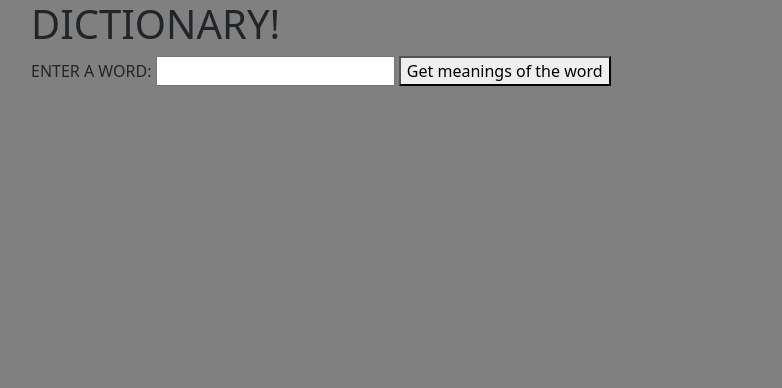
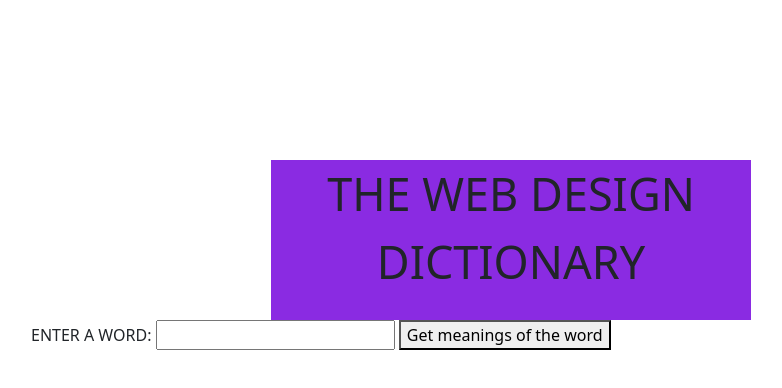
Before and after one commit to justemma06/Dictionary-webpage, a website built with webpack: page src/index.html in a window 1280 px wide. Shown: the whole page, without its empty margins (51-833 px from the left). Built offline with nearby package versions, Linux system fonts and the light colour scheme.

Commit message:
add ui design in process

```diff
--- a/src/css/styles.css
+++ b/src/css/styles.css
@@ -1,3 +1,12 @@
 body{
-    background-color: gray;
 }
+
+#web-con{
+    width: 30rem;
+    height: 10rem;
+    background-color: blueviolet;
+    font-size: 45px;
+    text-align: center;
+    margin-top: 10rem;
+    margin-left: 15rem;
+}
--- a/src/index.html
+++ b/src/index.html
@@ -6,7 +6,8 @@
 
 <body>
     <div class="container">
-        <h1>DICTIONARY!</h1>
+        <div id="web-con">THE WEB DESIGN <br> DICTIONARY</div>
+
         <label for="location">ENTER A WORD:</label>
         <input id="location" type="text">
         <button class="btn-success" id="weatherLocation">Get meanings of the word</button>
```
Also changed, not shown: 30934_2189618_187649_image.jpg (added).
